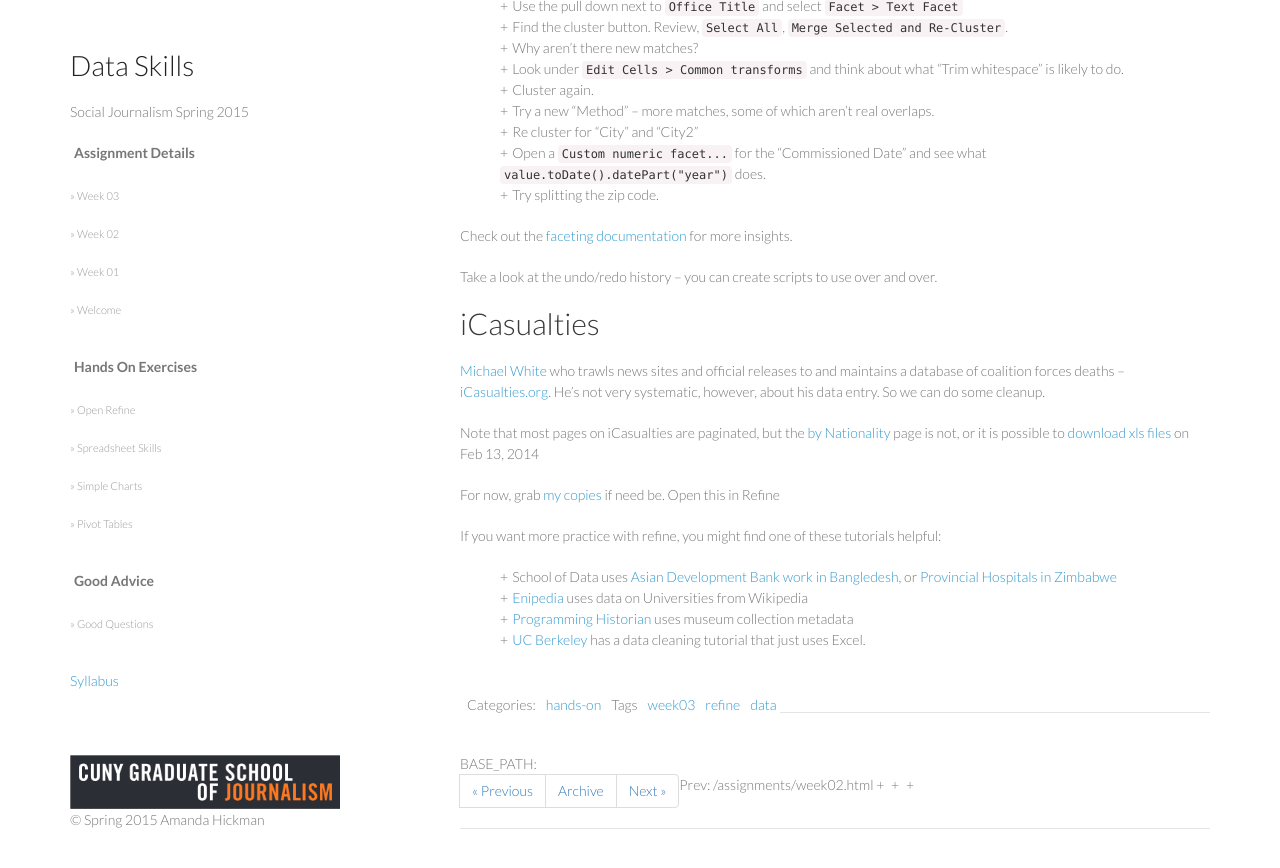
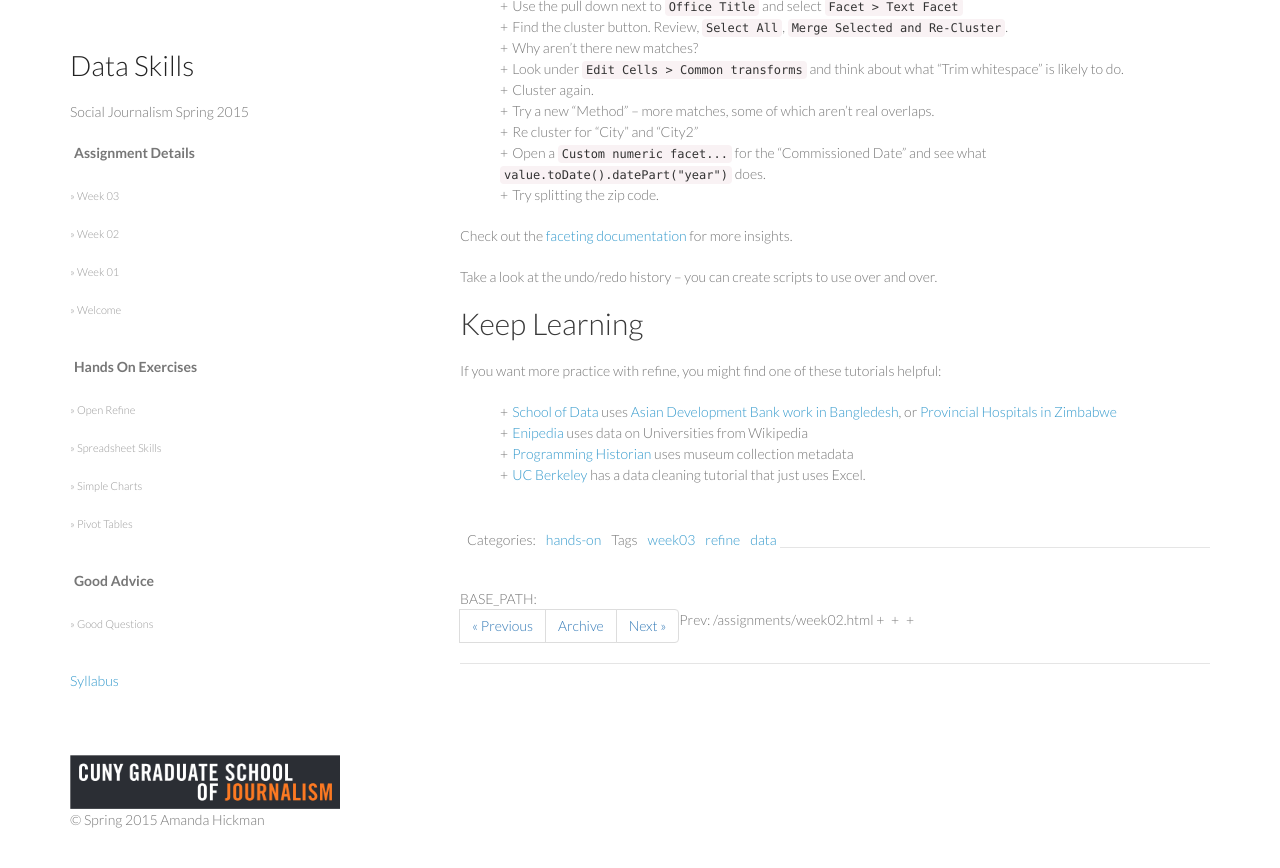
Before and after one commit to amandabee/CUNY-data-skills, a Jekyll site: the page built from _posts/2015-02-11-refine.md, in a window 1280 px wide and 900 px high, scrolled down 592 px. Shown: the top 868 px of the window. Built offline with Jekyll 4.4.1, drawn with Linux system fonts in a browser that asks for light colours; nearby versions of some CDN libraries.

Commit message:
Update 2015-02-11-refine.md

```diff
--- a/_posts/2015-02-11-refine.md
+++ b/_posts/2015-02-11-refine.md
@@ -34,20 +34,10 @@
 
 Take a look at the undo/redo history -- you can create scripts to use over and over.
 
-## iCasualties
-
-[Michael White](http://www.nytimes.com/2010/11/22/business/media/22link.html) who trawls news sites and official releases to and maintains a database of coalition forces deaths -- [iCasualties.org](http://icasualties.org/OEF/Index.aspx). He's not very systematic, however, about his data entry. So we can do some cleanup.
-
-Note that most pages on iCasualties are paginated, but the [by Nationality](http://icasualties.org/OEF/Nationality.aspx) page is not, or it is possible to [download xls files](http://icasualties.org/OEF/index.aspx) on Feb 13, 2014
-
-For now, grab [my copies](https://github.com/amandabee/cunyjdata/tree/master/lecture%20notes/pivot%20and%20refine) if need be. Open this in Refine
-
-
-
-
+## Keep Learning
 If you want more practice with refine, you might find one of these tutorials helpful:
 
-+ School of Data uses [Asian Development Bank work in Bangledesh](http://schoolofdata.org/courses/cleaning-iati-data-with-openrefine/), or [Provincial Hospitals in Zimbabwe](http://schoolofdata.org/handbook/recipes/cleaning-data-with-refine/)
++ [School of Data](http://schoolofdata.org/) uses [Asian Development Bank work in Bangledesh](http://schoolofdata.org/courses/cleaning-iati-data-with-openrefine/), or [Provincial Hospitals in Zimbabwe](http://schoolofdata.org/handbook/recipes/cleaning-data-with-refine/)
 + [Enipedia](http://enipedia.tudelft.nl/wiki/OpenRefine_Tutorial) uses data on Universities from Wikipedia
 + [Programming Historian](http://programminghistorian.org/lessons/cleaning-data-with-openrefine) uses museum collection metadata
 + [UC Berkeley](http://multimedia.journalism.berkeley.edu/tutorials/cleaning-data/) has a data cleaning tutorial that just uses Excel.
```
